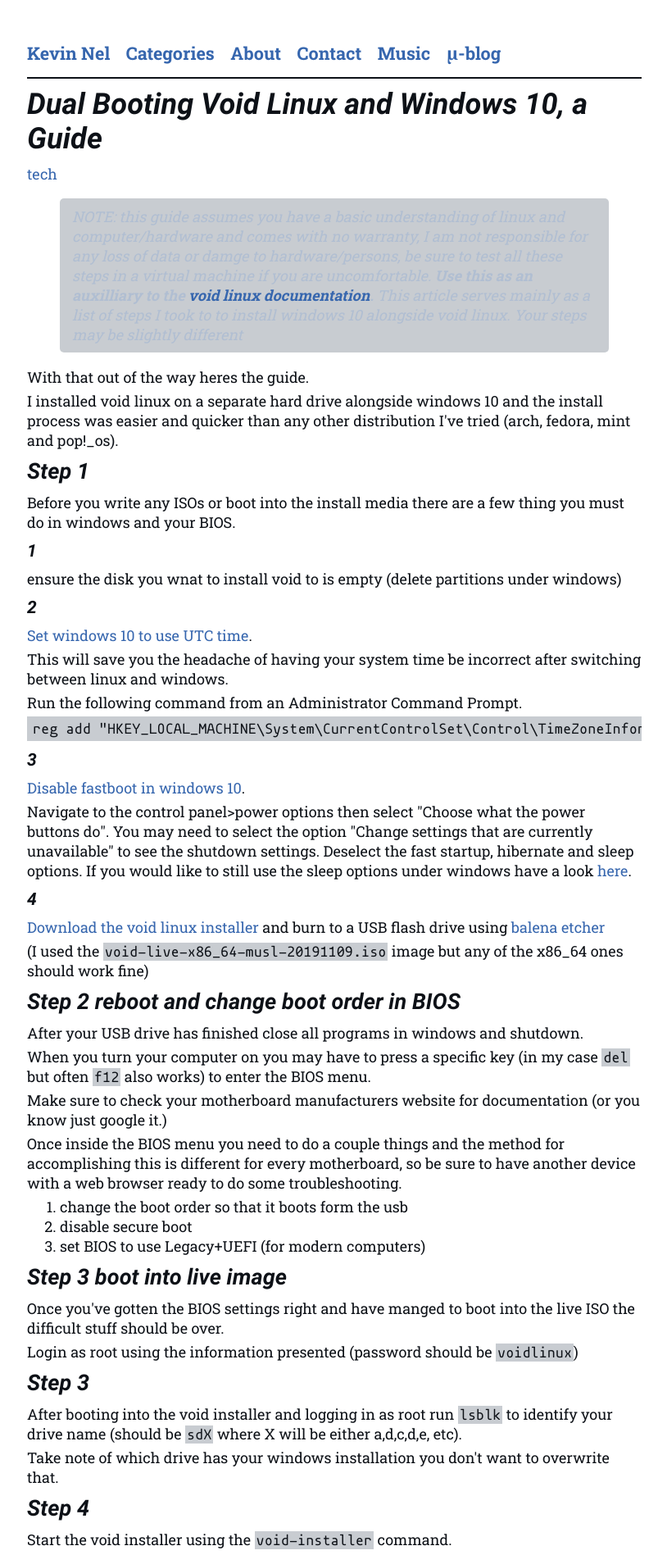
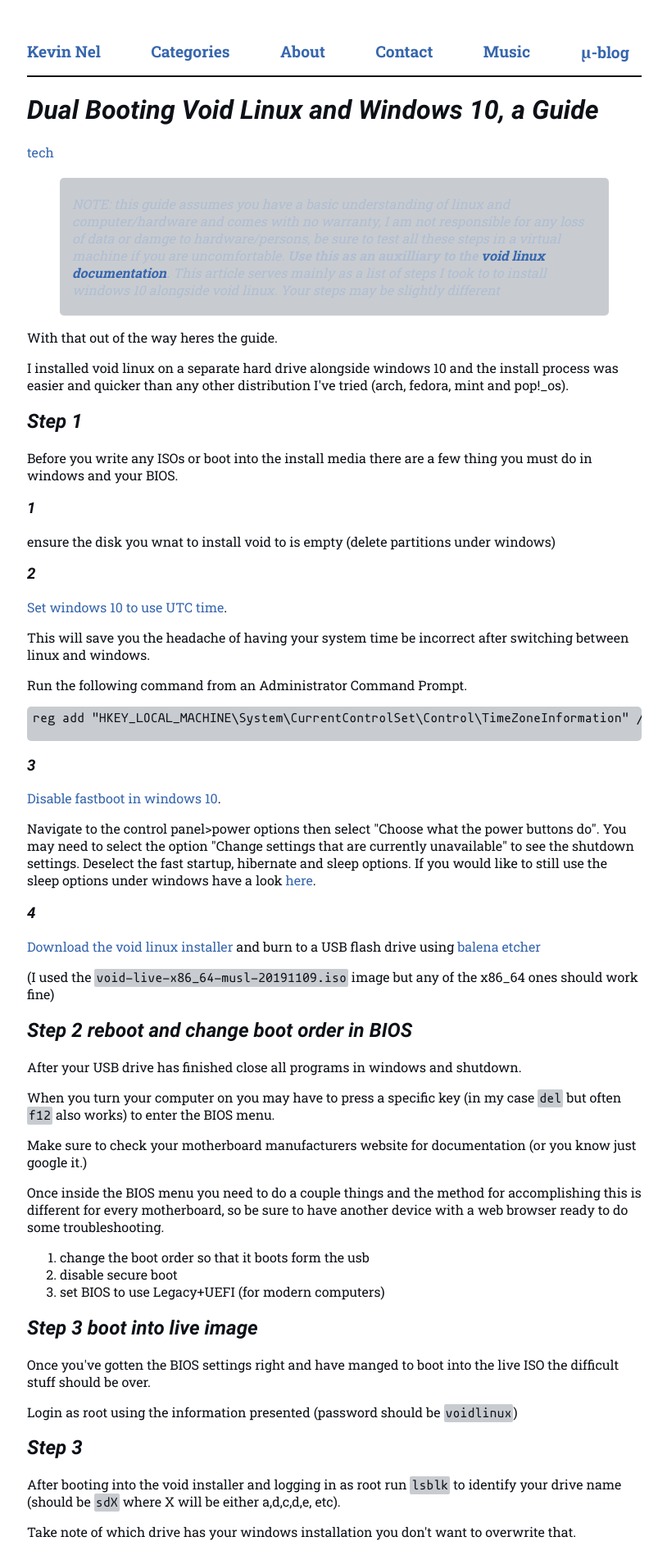
Before and after one commit to kevontheweb/kevontheweb.github.io, a Jekyll site: the page built from _posts/2020-04-27-dual-boot-void-win10-guide.md, in a window 1280 px wide. Shown: the top 1897 px of the page at 82% size, without its empty margins (232-1046 px from the left). Built offline with Jekyll 4.4.1, drawn with Linux system fonts in a browser that asks for light colours; some web fonts are replaced; our own code applies the rules of GitHub Pages for plain Markdown files.

Commit message:
refactor css

```diff
--- /dev/null
+++ b/assets/css/fonts.css
@@ -0,0 +1,97 @@
+/* mononoki */
+@font-face {
+  font-family: "mononoki";
+  src: url("../fonts/mononoki-Regular.woff") format("woff"),
+    url("../fonts/mononoki-Regular.woff2") format("woff2");
+}
+
+@font-face {
+  font-family: "mononoki";
+  src: url("../fonts/mononoki-Bold.woff") format("woff"),
+    url("../fonts/mononoki-Bold.woff2") format("woff2");
+  font-weight: bold;
+}
+
+@font-face {
+  font-family: "mononoki";
+  src: url("../fonts/mononoki-Italic.woff") format("woff"),
+    url("../fonts/mononoki-Italic.woff2") format("woff2");
+  font-style: italic;
+}
+
+@font-face {
+  font-family: "mononoki";
+  src: url("../fonts/mononoki-BoldItalic.woff") format("woff"),
+    url("../fonts/mononoki-BoldItalic.woff2") format("woff2");
+  font-style: italic;
+  font-weight: bold;
+}
+
+/* self host google fonts:  https://google-webfonts-helper.herokuapp.com/ */
+
+/* roboto-slab-300 - latin */
+@font-face {
+  font-family: "Roboto Slab";
+  font-style: normal;
+  font-weight: 300;
+  src: local(""),
+    url("../fonts/roboto-slab-v13-latin-300.woff2") format("woff2"),
+    url("../fonts/roboto-slab-v13-latin-300.woff") format("woff");
+}
+
+/* roboto-slab-regular - latin */
+@font-face {
+  font-family: "Roboto Slab";
+  font-style: normal;
+  font-weight: 400;
+  src: local(""),
+    url("../fonts/roboto-slab-v13-latin-regular.woff2") format("woff2"),
+    url("../fonts/roboto-slab-v13-latin-regular.woff") format("woff");
+}
+
+/* roboto-slab-700 - latin */
+@font-face {
+  font-family: "Roboto Slab";
+  font-style: normal;
+  font-weight: 700;
+  src: local(""),
+    url("../fonts/roboto-slab-v13-latin-700.woff2") format("woff2"),
+    url("../fonts/roboto-slab-v13-latin-700.woff") format("woff");
+}
+
+/* roboto-regular - latin */
+@font-face {
+  font-family: "Roboto";
+  font-style: normal;
+  font-weight: 400;
+  src: local(""), url("../fonts/roboto-v20-latin-regular.woff2") format("woff2"),
+    url("../fonts/roboto-v20-latin-regular.woff") format("woff");
+}
+
+/* roboto-italic - latin */
+@font-face {
+  font-family: "Roboto";
+  font-style: italic;
+  font-weight: 400;
+  src: local(""), url("../fonts/roboto-v20-latin-italic.woff2") format("woff2"),
+    url("../fonts/roboto-v20-latin-italic.woff") format("woff");
+}
+
+/* roboto-700 - latin */
+@font-face {
+  font-family: "Roboto";
+  font-style: normal;
+  font-weight: 700;
+  src: local(""), url("../fonts/roboto-v20-latin-700.woff2") format("woff2"),
+    url("../fonts/roboto-v20-latin-700.woff") format("woff");
+}
+
+/* roboto-700italic - latin */
+@font-face {
+  font-family: "Roboto";
+  font-style: italic;
+  font-weight: 700;
+  src: local(""),
+    url("../fonts/roboto-v20-latin-700italic.woff2") format("woff2"),
+    url("../fonts/roboto-v20-latin-700italic.woff") format("woff");
+}
--- a/assets/css/style.css
+++ b/assets/css/style.css
@@ -1,98 +1,4 @@
-@font-face{
-  font-family: "mononoki";
-  src: url("../fonts/mononoki-Regular.woff") format("woff"),
-       url("../fonts/mononoki-Regular.woff2") format("woff2");
-}
-@font-face{
-  font-family: "mononoki";
-  src: url("../fonts/mononoki-Bold.woff") format("woff"),
-       url("../fonts/mononoki-Bold.woff2") format("woff2");
-  font-weight: bold;
-}
-@font-face{
-  font-family: "mononoki";
-  src: url("../fonts/mononoki-Italic.woff") format("woff"),
-       url("../fonts/mononoki-Italic.woff2") format("woff2");
-  font-style: italic;
-}
-@font-face{
-  font-family: "mononoki";
-  src: url("../fonts/mononoki-BoldItalic.woff") format("woff"),
-       url("../fonts/mononoki-BoldItalic.woff2") format("woff2");
-  font-style: italic;
-  font-weight: bold;
-}
-
-/* self host google fonts:  https://google-webfonts-helper.herokuapp.com/ */
-/* roboto-slab-300 - latin */
-@font-face {
-  font-family: 'Roboto Slab';
-  font-style: normal;
-  font-weight: 300;
-  src: local(''),
-       url('../fonts/roboto-slab-v13-latin-300.woff2') format('woff2'),
-       url('../fonts/roboto-slab-v13-latin-300.woff') format('woff');
-}
-
-/* roboto-slab-regular - latin */
-@font-face {
-  font-family: 'Roboto Slab';
-  font-style: normal;
-  font-weight: 400;
-  src: local(''),
-       url('../fonts/roboto-slab-v13-latin-regular.woff2') format('woff2'),
-       url('../fonts/roboto-slab-v13-latin-regular.woff') format('woff');
-}
-
-/* roboto-slab-700 - latin */
-@font-face {
-  font-family: 'Roboto Slab';
-  font-style: normal;
-  font-weight: 700;
-  src: local(''),
-       url('../fonts/roboto-slab-v13-latin-700.woff2') format('woff2'),
-       url('../fonts/roboto-slab-v13-latin-700.woff') format('woff');
-}
-
-/* roboto-regular - latin */
-@font-face {
-  font-family: 'Roboto';
-  font-style: normal;
-  font-weight: 400;
-  src: local(''),
-       url('../fonts/roboto-v20-latin-regular.woff2') format('woff2'),
-       url('../fonts/roboto-v20-latin-regular.woff') format('woff');
-}
-
-/* roboto-italic - latin */
-@font-face {
-  font-family: 'Roboto';
-  font-style: italic;
-  font-weight: 400;
-  src: local(''),
-       url('../fonts/roboto-v20-latin-italic.woff2') format('woff2'),
-       url('../fonts/roboto-v20-latin-italic.woff') format('woff');
-}
-
-/* roboto-700 - latin */
-@font-face {
-  font-family: 'Roboto';
-  font-style: normal;
-  font-weight: 700;
-  src: local(''),
-       url('../fonts/roboto-v20-latin-700.woff2') format('woff2'),
-       url('../fonts/roboto-v20-latin-700.woff') format('woff');
-}
-
-/* roboto-700italic - latin */
-@font-face {
-  font-family: 'Roboto';
-  font-style: italic;
-  font-weight: 700;
-  src: local(''),
-       url('../fonts/roboto-v20-latin-700italic.woff2') format('woff2'),
-       url('../fonts/roboto-v20-latin-700italic.woff') format('woff');
-}
+@import url("fonts.css");
 
 :root {
   --background-color: #0d1117;
@@ -120,9 +26,10 @@
   }
 }
 
+
 html {
   font-family: var(--font-serif);
-  font-size: 18px;
+  font-size: 16px;
   background-color: var(--background-color);
   color: var(--font-color);
 }
@@ -134,20 +41,12 @@ body {
   padding: 0 10px;
 }
 
-p,
-ol,
-ul,
-pre {
-  margin: 5px 0;
-}
-
 h1,
 h2,
 h3,
 h4,
 h5,
 h6{
-  margin: 10px 0;
   font-family: var(--font-sans);
   font-weight: 700;
   font-style: italic;
@@ -189,6 +88,7 @@ ul {
 .post-content{
   margin-bottom: 15px;
 }
+
 img {
   display: block;
   width: 60%;
@@ -200,18 +100,21 @@ pre {
   font-family: var(--font-mono);
   background-color: var(--secondary-bg-color);
   padding: 5px;
+  min-height: 2em;
   height: auto;
   max-height: var(--content-width);
   overflow: auto;
   word-break: normal;
   word-wrap: normal;
   white-space: pre;
+  border-radius: 5px;
 }
 
 code {
   font-family: var(--font-mono);
   background-color: var(--secondary-bg-color);
-  padding: 1px 2px;
+  padding: 2px;
+  border-radius: 2px;
 }
 
 table,
@@ -243,12 +146,9 @@ blockquote {
 
 /* nav bar  */
 
-header {
-  margin: 10px 0;
-}
-
 nav {
-  display: inline;
+  display: flex;
+  justify-content: space-between;
 }
 
 nav > * {
```
Also changed, not shown: assets/css/min.css (added, +23 -0 lines).
